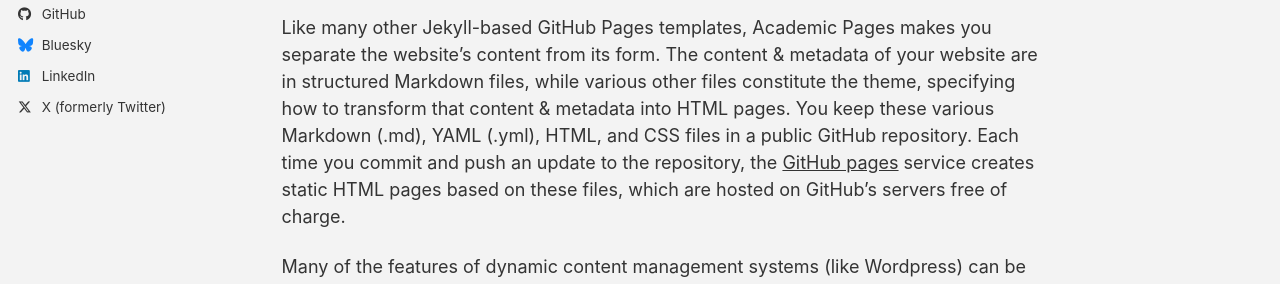
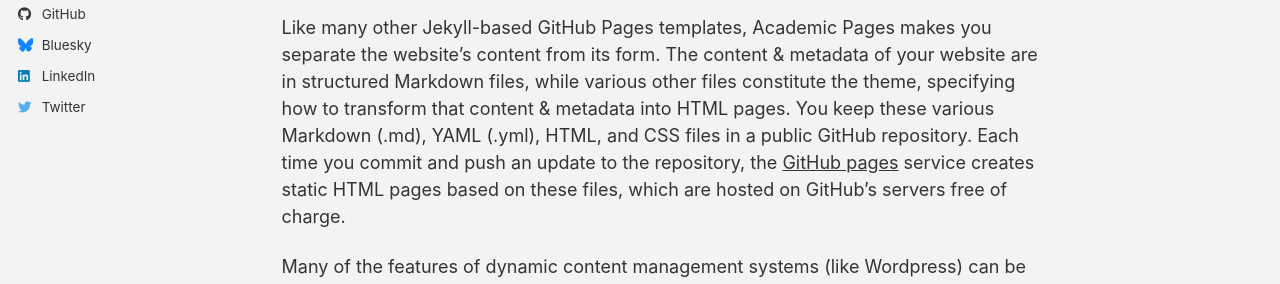
Before and after one commit to KoniHD/KoniHD, a Jekyll site: the page built from _pages/about.md, in a window 1280 px wide. Shown: the part 522-806 px from the top of the page. Built offline with Jekyll 4.4.1, drawn with Linux system fonts in a browser that asks for light colours; a script bundle is joined from its source files by our own code; library files that are not in the unit come from our copies.

Commit message:
change: old twitter logo

```diff
--- a/_includes/author-profile.html
+++ b/_includes/author-profile.html
@@ -151,7 +151,7 @@
         <li><a href="https://{{ author.tumblr }}.tumblr.com"><i class="fab fa-fw fa-tumblr icon-pad-right" aria-hidden="true"></i>Tumblr</a></li>
       {% endif %}
       {% if author.twitter %}
-        <li><a href="https://twitter.com/{{ author.twitter }}"><i class="fab fa-fw fa-x-twitter icon-pad-right" aria-hidden="true"></i>X (formerly Twitter)</a></li>
+        <li><a href="https://twitter.com/{{ author.twitter }}"><i class="fab fa-fw fa-twitter icon-pad-right" aria-hidden="true"></i>Twitter</a></li>
       {% endif %}
       {% if author.vine %}
         <li><a href="https://vine.co/u/{{ author.vine }}"><i class="fab fa-fw fa-vine icon-pad-right" aria-hidden="true"></i>Vine</a></li>
```
